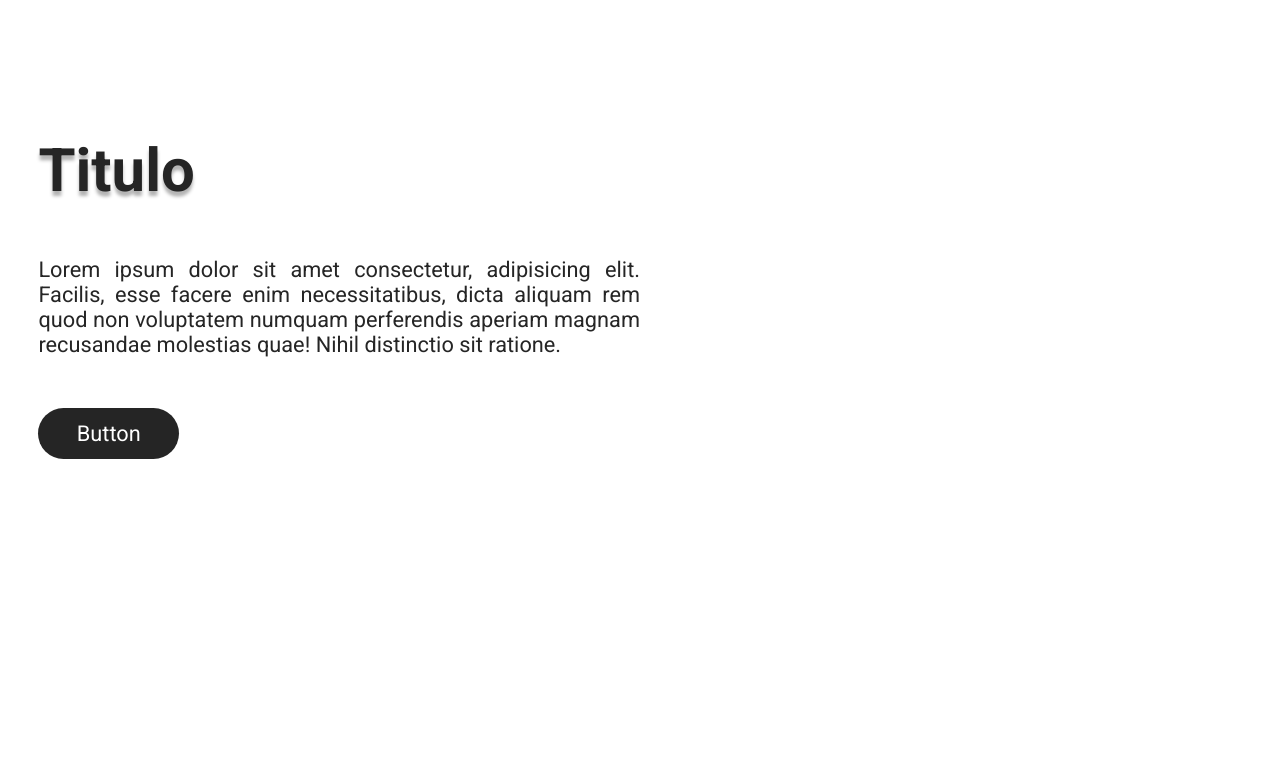
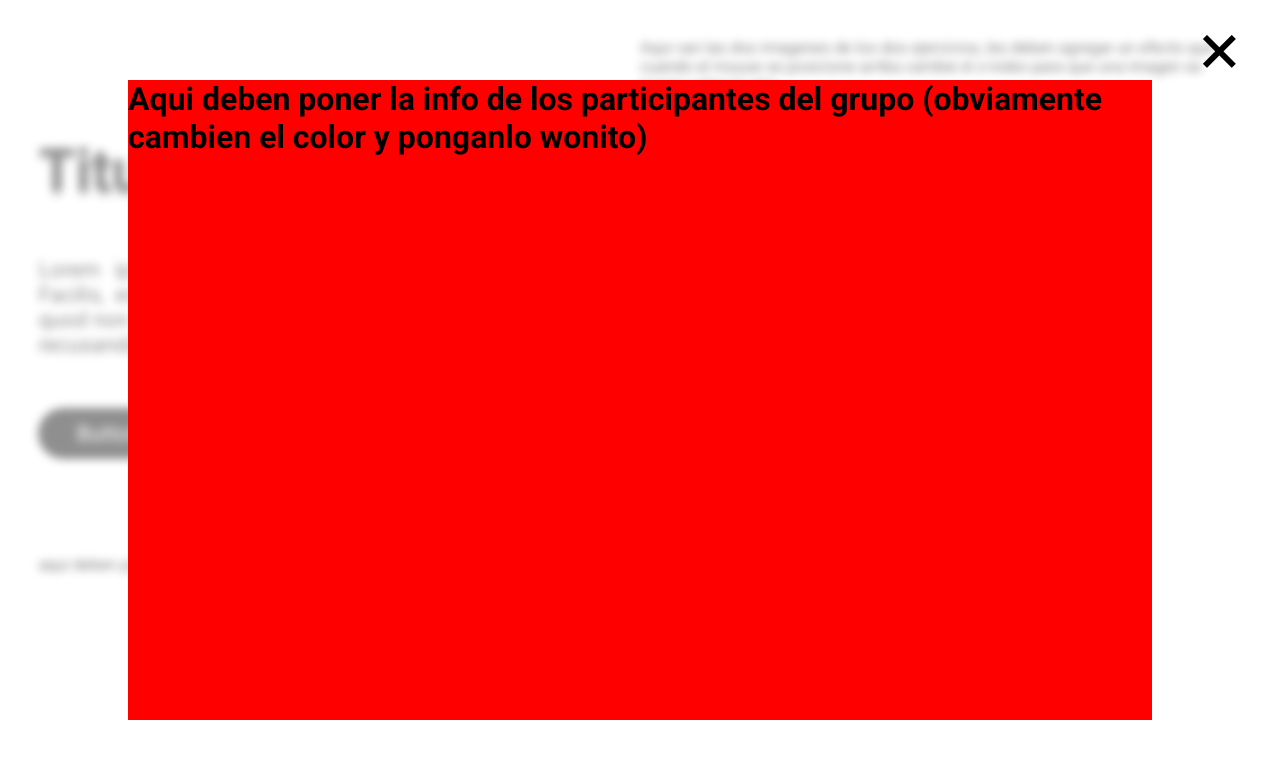
Before and after one commit to ADEP-123/landingEstructuraDatosP3, a plain HTML site: page index.html in a window 1280 px wide. Both pictures are taken after a click on the button "Button". Drawn offline with nearby package versions, Linux system fonts and the light colour scheme.

Commit message:
feat: :sparkles: Funcionalidad del about us

```diff
--- a/css/style.css
+++ b/css/style.css
@@ -13,6 +13,7 @@
 
 main{
     display: grid;
+    position: relative;
     height: 100vh;
     padding: 3vw;
     grid-template-columns: 1fr 1fr;
@@ -21,6 +22,38 @@ main{
      "info exercises"
      "footer footer";
     background-color: var(--color--two);
+}
+
+.blur{
+    filter: blur(5px);
+}
+
+
+.main__about{
+    display: none;
+    justify-content: center;
+    align-items: center;
+    position: absolute;
+    width: 100vw;
+    height: 100vh;
+    padding: 10vw;
+    background-color: #ffffff7c;
+    z-index: 1;
+}
+
+.main__about > i{
+    position: absolute;
+    top: 2vh;
+    right: 2vw;
+    font-size: 70px;
+    cursor: pointer;
+}
+
+.about__container{
+    background: red;
+    filter: none;
+    width: 80vw;
+    height: 80vh;
 }
 
 .main__info{
--- a/index.html
+++ b/index.html
@@ -4,9 +4,16 @@
     <meta charset="UTF-8">
     <meta name="viewport" content="width=device-width, initial-scale=1.0">
     <link rel="stylesheet" href="css/style.css">
+    <link href='https://unpkg.com/boxicons@2.1.4/css/boxicons.min.css' rel='stylesheet'>
     <title>Parcial 3</title>
 </head>
 <body>
+    <div class="main__about">
+        <i id="closeButton" class='bx bx-x'></i>
+        <div class="about__container">
+            <h1>Aqui deben poner la info de los participantes del grupo (obviamente cambien el color y ponganlo wonito)</p>
+        </div>
+    </div>
     <main class="main">
         <section class="main__info">
             <article class="info__title">
@@ -16,15 +23,17 @@
                 <p>Lorem ipsum dolor sit amet consectetur, adipisicing elit. Facilis, esse facere enim necessitatibus, dicta aliquam rem quod non voluptatem numquam perferendis aperiam magnam recusandae molestias quae! Nihil distinctio sit ratione.</p>
             </article>
             <article class="info__button">
-                <button>Button</button>
+                <button id="buttonAbout">Button</button>
             </article>
         </section>
         <section class="main__exercises">
-
+            <p>Aqui van las dos imagenes de los dos ejercicios, les deben agregar un efecto que cuando el mouse se posicione arriba cambie el z-index para que una imagen se ponga sobre la otra</p>
         </section>
         <section class="main__footer">
-
+            <p>aqui deben poner las tecnologias que usamos, html, css y js</p>
         </section>
     </main>
+
+    <script src="js/main.js"></script>
 </body>
 </html>
--- a/js/main.js
+++ b/js/main.js
@@ -0,0 +1,16 @@
+let cuadroAbout = document.querySelector(".main__about")
+let btnAbout = document.getElementById("buttonAbout")
+let main = document.querySelector(".main")
+
+btnAbout.addEventListener("click", e => {
+    e.preventDefault()
+    main.classList.add("blur")
+    cuadroAbout.style.display = "flex"
+});
+
+let closeButton = document.getElementById("closeButton")
+closeButton.addEventListener("click", e=>{
+    e.preventDefault()
+    main.classList.remove("blur")
+    cuadroAbout.style.display = "none"
+})
```
